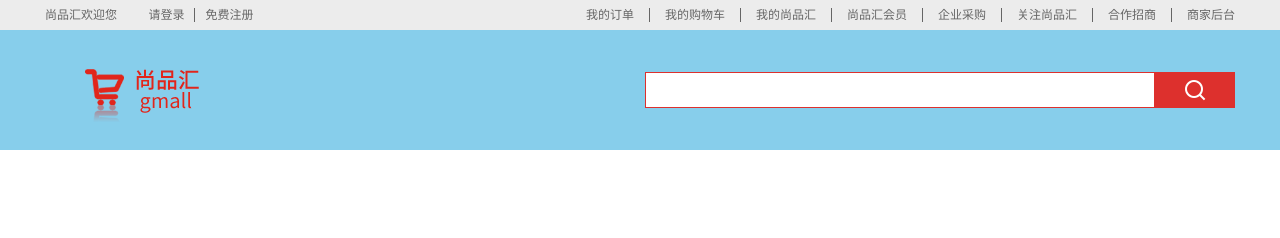
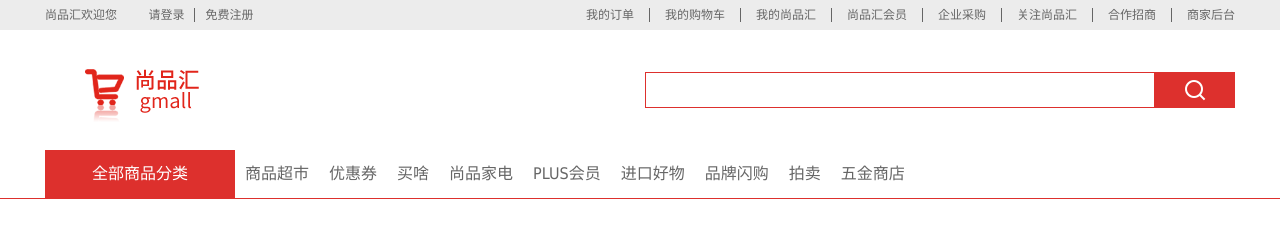
Before and after one commit to mycodeLife01/shang-pin-hui, a plain HTML site: page index.html in a window 1280 px wide. Drawn offline with Linux system fonts and the light colour scheme.

Commit message:
complete main-nav

```diff
--- a/css/index.css
+++ b/css/index.css
@@ -1,4 +1,4 @@
-/* #region topbar开始*/
+/* #region topbar start*/
 .topbar {
     background-color: #ECECEC;
     height: 30px;
@@ -58,10 +58,10 @@
     border-right: 0;
 }
 
-/* #endregion topbar结束*/
-/* #region header开始 */
+/* #endregion topbar end*/
+/* #region header start */
 .header {
-    background-color: skyblue;
+    /* background-color: skyblue; */
 }
 
 .header .container form {
@@ -85,4 +85,29 @@
     background-position: 28px 6px;
 }
 
-/* #endregion header结束 */
+/* #endregion header end */
+/* #region main-nav start */
+.main-nav {
+    border-bottom: 1px solid #DD302D;
+}
+
+.main-nav .container .category-bar {
+    width: 190px;
+    height: 48px;
+    background-color: #DD302D;
+    color: white;
+    text-align: center;
+    line-height: 48px;
+    font-size: 16px;
+}
+
+.main-nav .container .category li {
+    float: left;
+    font-size: 16px;
+    height: 48px;
+    line-height: 48px;
+    margin: 0 10px;
+    font-weight: 500;
+}
+
+/* #endregion main-nav end */
--- a/index.html
+++ b/index.html
@@ -4,10 +4,10 @@
 <head>
     <meta charset="UTF-8">
     <meta name="viewport" content="width=device-width, initial-scale=1.0">
-    <title>尚品汇topbar</title>
+    <title>尚品汇</title>
     <link rel="stylesheet" href="css/reset.css">
     <link rel="stylesheet" href="css/index.css">
-    <link rel="shortcut icon" href="../favicon.ico" type="image/x-icon">
+    <link rel="shortcut icon" href="./favicon.ico" type="image/x-icon">
 </head>
 
 <body>
@@ -49,6 +49,23 @@
             </div>
         </div>
     </div>
+    <!-- 主导航 -->
+    <div class="main-nav">
+        <div class="container clearfix">
+            <div class="category-bar leftfix">全部商品分类</div>
+            <ul class="category">
+                <li><a href="#">商品超市</a></li>
+                <li><a href="#">优惠券</a></li>
+                <li><a href="#">买啥</a></li>
+                <li><a href="#">尚品家电</a></li>
+                <li><a href="#">PLUS会员</a></li>
+                <li><a href="#">进口好物</a></li>
+                <li><a href="#">品牌闪购</a></li>
+                <li><a href="#">拍卖</a></li>
+                <li><a href="#">五金商店</a></li>
+            </ul>
+        </div>
+    </div>
 </body>
 
 </html>
```
